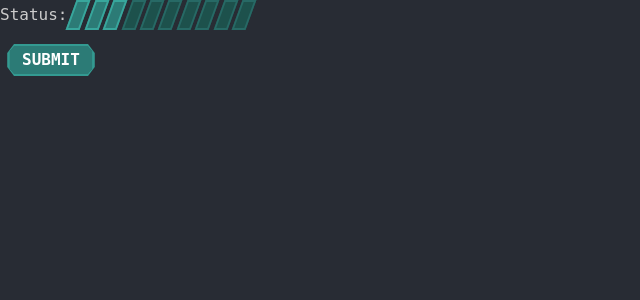
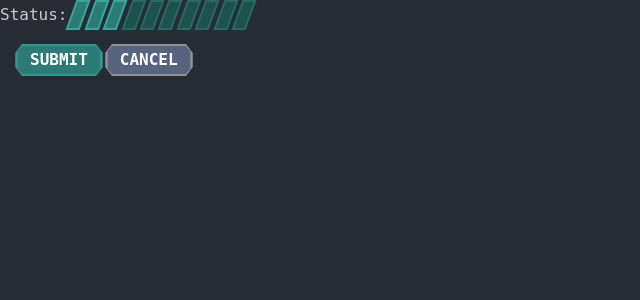
Before and after one commit to fendy3002/interview-tests, a React (Create React App) app in the folder homepage2/: page / in a window 1280 px wide. Shown: the top 300 px of the page, without its empty margins (0-640 px from the left). Built offline with nearby package versions, Linux system fonts and the light colour scheme.

Commit message:
secondary button

```diff
--- a/homepage2/src/App.tsx
+++ b/homepage2/src/App.tsx
@@ -13,6 +13,9 @@ function App() {
         <button className="btn primary" type="button">
           Submit
         </button>
+        <button className="btn secondary" type="button">
+          Cancel
+        </button>
       </div>
     </>
   );
--- a/homepage2/src/css/index.scss
+++ b/homepage2/src/css/index.scss
@@ -32,7 +32,7 @@ button {
     align-items: center;
     height: 32px;
     line-height: 32px;
-    margin: 0px;
+    margin: 0px 8px 0px 8px;
     padding: 0px 0px 0px 0px;
     font-size: 16px;
     text-transform: uppercase;
@@ -66,6 +66,11 @@ button {
     border-right: #000000 solid 12px;
     border-left: none;
   }
+  &.btn:hover,
+  &.btn:hover:after,
+  &.btn:hover:before {
+    cursor: pointer;
+  }
 
   &.primary {
     border-top-color: $primary-light;
@@ -87,15 +92,35 @@ button {
     border-right-color: $primary-light;
   }
 
-  &.primary:hover {
-    background-color: $primary-lighter;
-    cursor: pointer;
-  }
-
+  &.primary:hover,
   &.primary:hover:after,
   &.primary:hover:before {
     background-color: $primary-lighter;
-    cursor: pointer;
+  }
+
+  &.secondary {
+    border-top-color: $secondary-color-light;
+    border-bottom-color: $secondary-color-light;
+    background-color: $secondary-color;
+    color: $text-color-primary;
+    font-weight: bold;
+  }
+  &.secondary:before {
+    background-color: $secondary-color;
+    border-top-color: $secondary-color-light;
+    border-bottom-color: $secondary-color-light;
+    border-left-color: $secondary-color-light;
+  }
+  &.secondary:after {
+    background-color: $secondary-color;
+    border-top-color: $secondary-color-light;
+    border-bottom-color: $secondary-color-light;
+    border-right-color: $secondary-color-light;
+  }
+  &.secondary:hover,
+  &.secondary:hover:after,
+  &.secondary:hover:before {
+    background-color: $secondary-color-light;
   }
 }
 
--- a/homepage2/src/css/variables.scss
+++ b/homepage2/src/css/variables.scss
@@ -8,7 +8,7 @@ $primary-light: #339A91;
 $primary-lighter: #38A69C;
 
 $secondary-color: #58637F;
-$tertiary-color: #8F9094;
+$secondary-color-light: #8F9094;
 
 $success-color: #007BFF;
 $danger-color: #FF073A;
```
